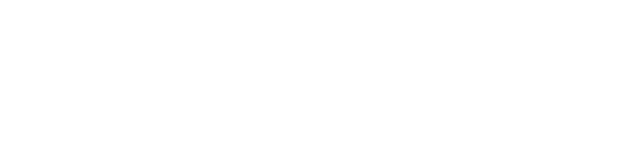
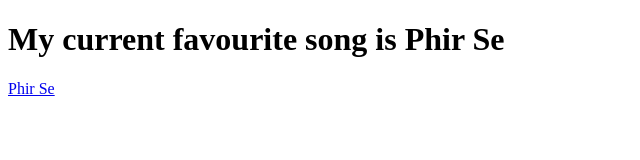
Before and after one commit to acciojob/favourite-song-nikhilpatel9, a website: page main.html in a window 1280 px wide. Shown: the whole page, without its empty margins (0-640 px from the left). Drawn offline with Linux system fonts and the light colour scheme.

Commit message:
created a submission

```diff
--- a/main.html
+++ b/main.html
@@ -8,6 +8,10 @@
 
 <body>
 	<!-- the entire body must be written by student -->
+	<div>
+		<h1>My current favourite song is Phir Se</h1>
+		<a href="https://www.youtube.com/watch?v=F-zCxQPLQ8Q&list=RDF-zCxQPLQ8Q&start_radio=1&pp=oAcB"> Phir Se</a>
+	</div>
     <script type="text/javascript" src="./script.js">
 </script>
 
```
